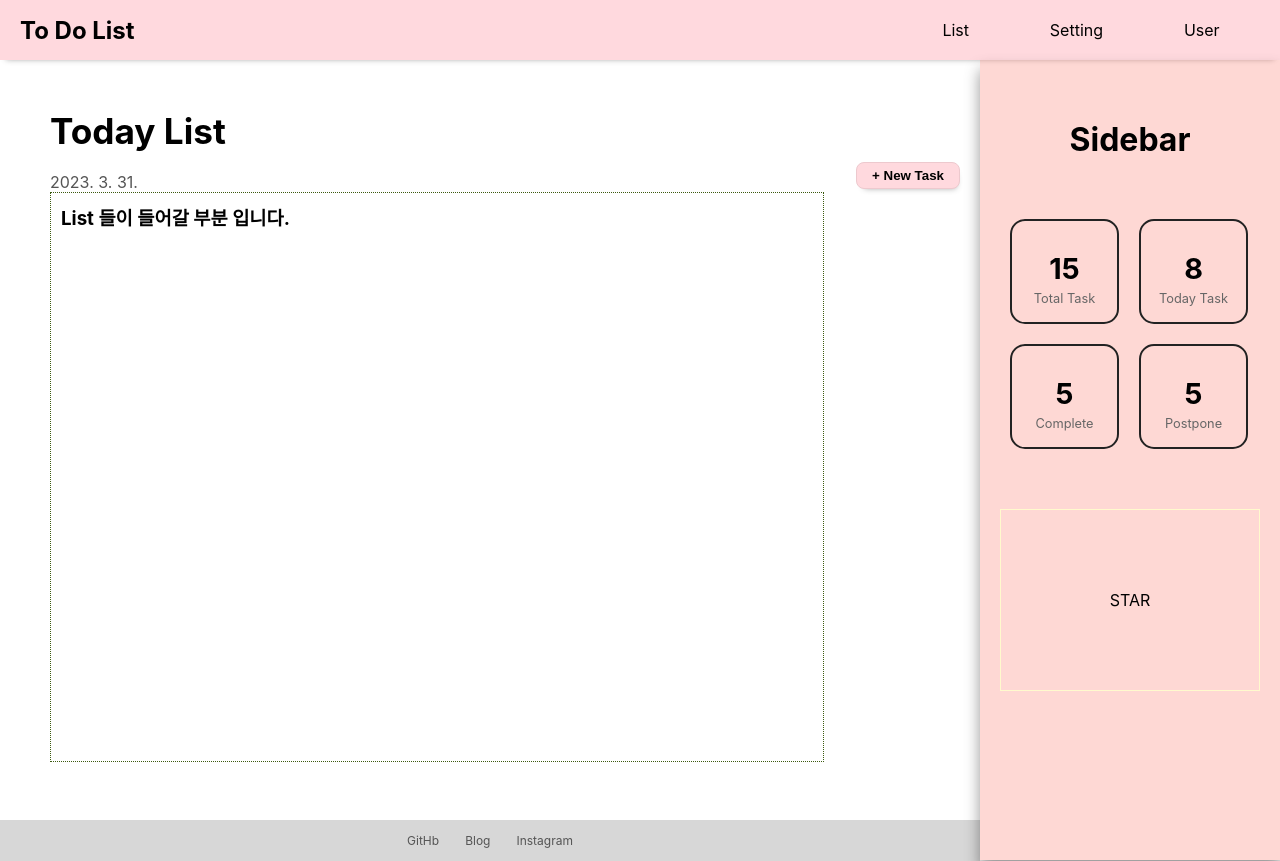
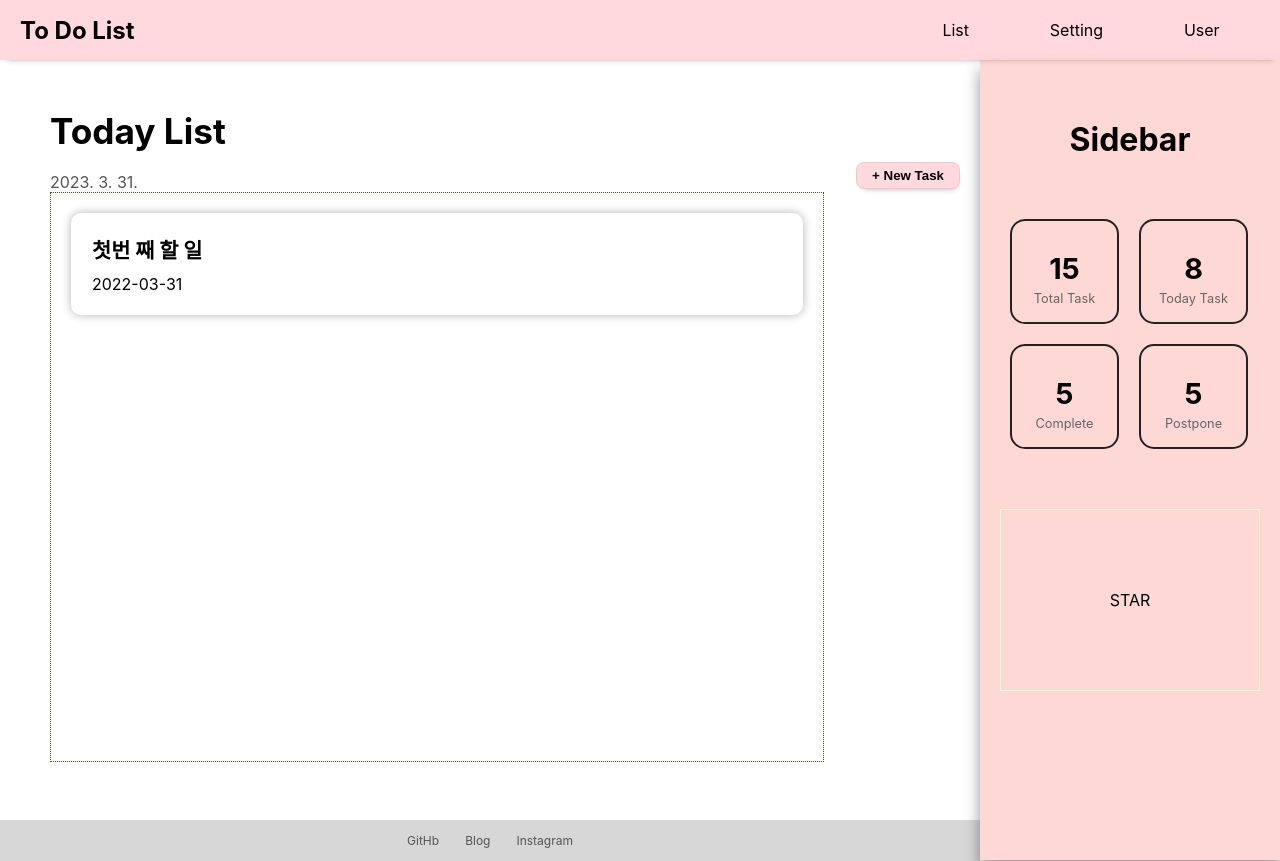
Before and after one commit to Emma-Hyejin/Mini-project, a React (Create React App) app in the folder todolist/: page / in a window 1280 px wide. Built offline with nearby package versions, Linux system fonts and the light colour scheme.

Commit message:
feat : 모달창 입력 시 main화면 list 추가 기능 구현

```diff
--- a/todolist/src/Component/Contents.jsx
+++ b/todolist/src/Component/Contents.jsx
@@ -1,12 +1,30 @@
 import React from 'react';
 import './Contents.css';
+import SingleList from './SingleList';
+// import { useState } from 'react';
 
-const Content = () => {
+
+
+const Contents = ({data}) => {
     return(
-        <div className="lists">
-            <h3> List 들이 들어갈 부분 입니다. </h3>
+        <div className="lists_container">
+            <ul className="lists">
+                {data.map((e)=>{
+                    return(
+                        <SingleList sendData = {e}/>
+                    )
+                })}
+
+                {/* {newlists.map((e)=>{
+                    return(
+                    <SingleList key={e.id} content={e.content} date = {e.date} ></SingleList>
+                    // <SingleList/>
+                    // <SingleList onButtonclick={addNewList} key={addNewList.id}/>
+                    )
+                })} */}
+            </ul>
         </div>
     )
 }
 
-export default Content;
+export default Contents;
--- /dev/null
+++ b/todolist/src/Component/SingleList.css
@@ -0,0 +1,14 @@
+li.list{
+    list-style: none;
+    border: 1px solid transparent;
+    padding: 20px;
+    margin: 10px;
+    box-shadow:0 0 10px rgba(0,0,0,0.3);
+    border-radius: 10px;
+}
+
+.content{
+    font-size: 1.3rem;
+    padding-bottom: 10px;
+    font-weight: bolder;
+}
--- /dev/null
+++ b/todolist/src/Component/SingleList.jsx
@@ -0,0 +1,13 @@
+import React from 'react';
+import './SingleList.css';
+
+const SingleList = ({sendData}) => {
+    return(
+        <li className="list" id={sendData.id}>
+            <div className="content">{sendData.content}</div>
+            <div className="date">{sendData.date}</div>
+        </li>
+    )
+}
+
+export default SingleList;
--- a/todolist/src/Main.jsx
+++ b/todolist/src/Main.jsx
@@ -10,7 +10,7 @@ import {Icon } from 'react-icons-kit';
 import {cross} from 'react-icons-kit/metrize/cross'
 
 
-const Main = ({onButtonclick}) => {
+const Main = () => {
     const parseDate = new Date().toLocaleDateString('ko-kr');  // 날짜
     const [showPopup, setShowpopup] = useState(false);         // pop up
     const [newListcontent, setNewListcontent] = useState(''); // 입력
@@ -33,25 +33,27 @@ const Main = ({onButtonclick}) => {
         togglePopup();
     }
 
+    // const addNewList = []; 계속 빈 배열만..
+
     // 모달 창 안의 ADD List 버튼 클릭 시 발동 함수
     const closeClicksubmit = () => {
         const newlist={
-            id: lists.length + 1,
+            id: lists.length+1,
             content:newListcontent,
             date: new Date().toLocaleDateString('ko-kr'),
         }
 
+
         setLists([...lists, newlist]);  // 입력 받은 것과 기존 lists를 합친다.  - lists에 새로운 값이 닮김.
-        // newListcontent ='';
         togglePopup();
-        console.log(lists);
+        console.log(Array.isArray(lists)); // 배열 맞는디..
+    }
+    console.log(lists);
 
-    }
-
-
-    const addNewList = (newlist) => {
-        setLists([...lists, newlist]);
-    }
+    // const addNewList = (newlist) => {
+    //     setLists([...lists, newlist]);
+    // }
+    // const addNewList = [];
 
     return (
         <div className="main__container">
@@ -86,7 +88,8 @@ const Main = ({onButtonclick}) => {
                         </div>
                     </div>
                     <div className="content__lists">
-                        <Contents onButtonclick={addNewList}/>
+                        <Contents data={lists}/>
+                        {/* 새로 만들어진 배열이 알맞게 넘어간다.  */}
                     </div>
                 </div>
                 <Footer/>
```
